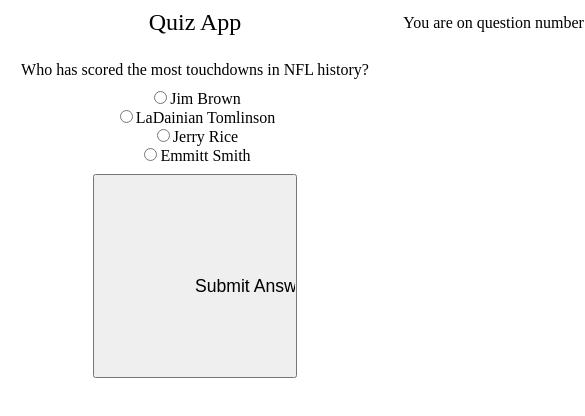
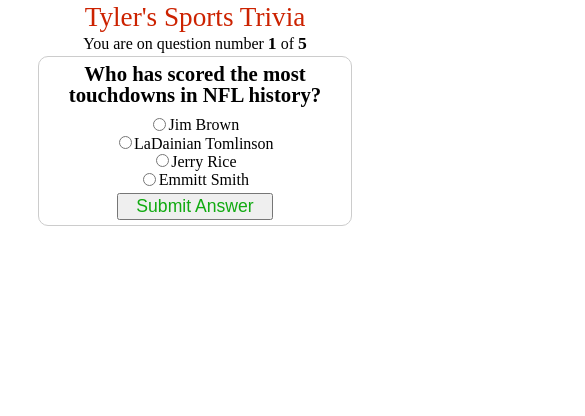
Before and after one commit to tylerstauss/quizapp, a plain HTML site: page index.html in a window 390 px wide. Shown: the top 416 px of the page, 585 px wide, since content can reach past the window. Drawn offline with Linux system fonts and the light colour scheme.

Commit message:
Responsive Design
design breakpoints at 605 px and 875px

```diff
--- a/index.html
+++ b/index.html
@@ -14,15 +14,15 @@
 </head>
 <body>
 	<div class="container">
-		<h1>Quiz App</h1>
+		<h1>Tyler's Sports Trivia</h1>
 		<p id="progress">You are on question number <span id="number">NUMBER</span> of <span id="total">TOTAL</span></p>
 		<div class="questions">
 			<p id="singlequestion">This is where the question goes </p>
 			<form>
-				<input type="radio" name="answers" id="answer0" value="0"><span id="choice0">answer 1</span><br>
-				<input type="radio" name="answers" id="answer1" value="1"><span id="choice1">answer 2</span><br>
-				<input type="radio" name="answers" id="answer2" value="2"><span id="choice2">answer 3</span><br>
-				<input type="radio" name="answers" id="answer3" value="3"><span id="choice3">answer 4</span><br>
+				<input type="radio" name="answers" id="answer0" value="0" class="radio"><span id="choice0">answer 1</span><br>
+				<input type="radio" name="answers" id="answer1" value="1" class="radio"><span id="choice1">answer 2</span><br>
+				<input type="radio" name="answers" id="answer2" value="2" class="radio"><span id="choice2">answer 3</span><br>
+				<input type="radio" name="answers" id="answer3" value="3" class="radio"><span id="choice3">answer 4</span><br>
 				<input type="submit" value="Submit Answer" class="submit">
 			</form>
 
--- a/style.css
+++ b/style.css
@@ -50,8 +50,10 @@ table {
 }
 
 h1 {
-	font-size: 1.5em;
-	margin: 10px;
+	font-size: 1.7em;
+	margin: 1%;
+	color: #cc2200;
+
 }
 
 form {
@@ -59,23 +61,31 @@ form {
 }
 
 #progress {
-
 	position: relative;
 	right: -320px;
-	top: -30px;
+	top: -40px;
 }
 
 #progress span {
 	font-weight: bold;
 	font-size: 1.1em;
 }
+#singlequestion {
+	margin: 2%;
+	font-size: 1.3em;
+	font-weight: bold;
+}
 
 input.submit {
-	margin-top: 10px;
-	height: 160px;
-	width: 150px;
+	margin: 1.5%;
+	width: 25%;
 	font-size: 1.1em;
-	padding: 100px;
+	color: #11aa11;
+}
+
+.radio {
+	padding: 5%;
+	margin: .75%;
 }
 #startover {
 	display: none;
@@ -83,5 +93,37 @@ input.submit {
 
 #numcorrect {
 	font-size: 1.1em;
-	margin: 10px;
+	margin: 1%;
+	color: #00cc00;
 }
+
+.questions {
+	border: 1px solid #ccc;
+	width: 50%;
+	margin: 1% auto;
+	border-radius: 10px;
+}
+
+@media screen and (max-width: 875px){
+
+#progress {
+	position: relative;
+	right: 0px;
+	top: 0px;
+	margin: 1%;
+}
+input.submit {
+	width: 35%;
+}
+
+}
+
+@media screen and (max-width: 605px){
+.questions {
+	width: 80%;
+}
+input.submit {
+	width: 50%;
+}
+
+	}
```
